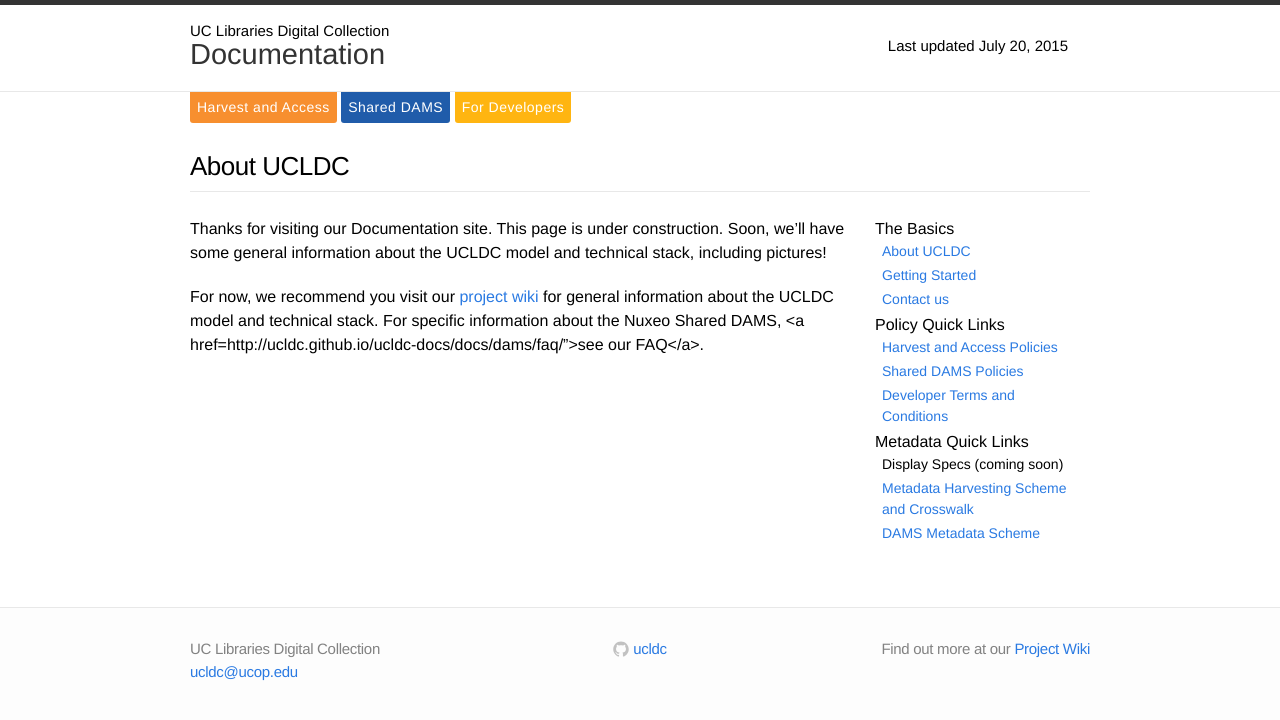
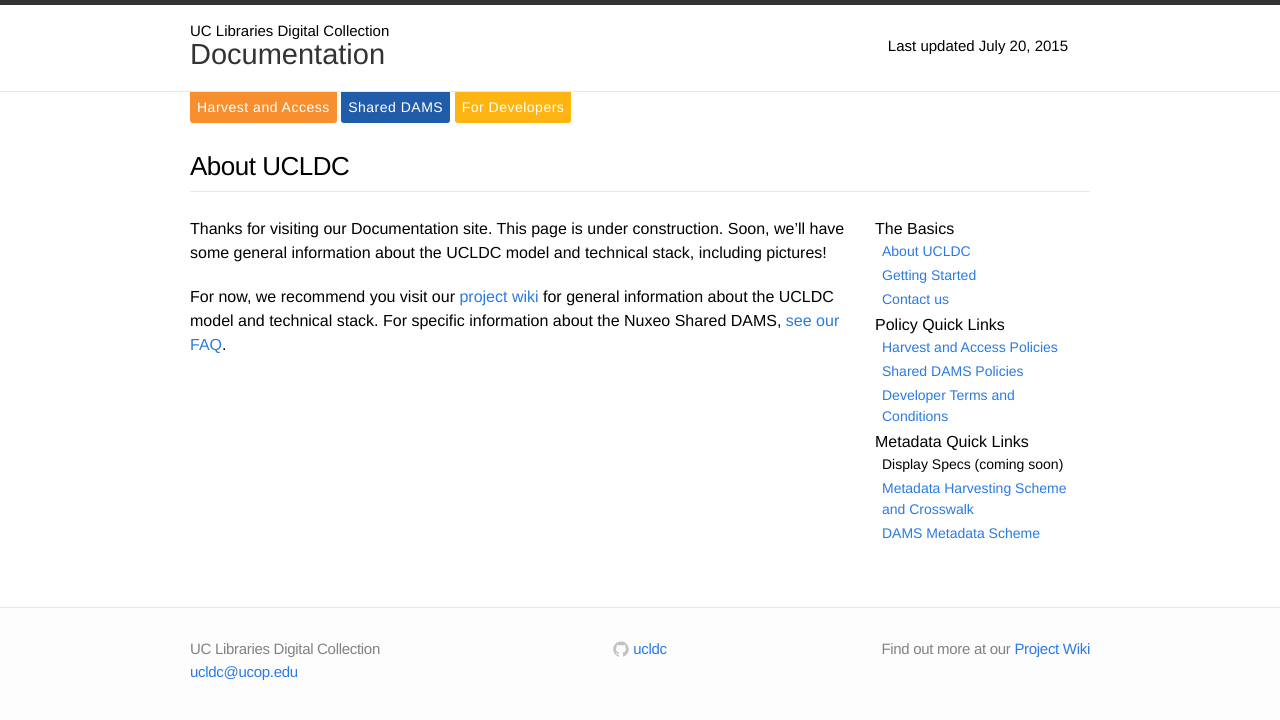
Before and after one commit to ucldc/ucldc-docs, a Jekyll site: the page built from docs/about.md, in a window 1280 px wide. Shown: the top 720 px of the page. Built offline with Jekyll 4.4.1, drawn with Linux system fonts in a browser that asks for light colours; nearby versions of some CDN libraries.

Commit message:
Update about.md

```diff
--- a/docs/about.md
+++ b/docs/about.md
@@ -5,7 +5,7 @@
 ---
 Thanks for visiting our Documentation site. This page is under construction. Soon, we'll have some general information about the UCLDC model and technical stack, including pictures!
 
-For now, we recommend you visit our [project wiki](https://wiki.library.ucsf.edu/display/UCLDC/Overview+of+UCLDC+Implementation) for general information about the UCLDC model and technical stack. For specific information about the Nuxeo Shared DAMS, <a href=http://ucldc.github.io/ucldc-docs/docs/dams/faq/">see our FAQ</a>.
+For now, we recommend you visit our [project wiki](https://wiki.library.ucsf.edu/display/UCLDC/Overview+of+UCLDC+Implementation) for general information about the UCLDC model and technical stack. For specific information about the Nuxeo Shared DAMS, <a href="http://ucldc.github.io/ucldc-docs/docs/dams/faq/">see our FAQ</a>.
 
 
 <!--
```
